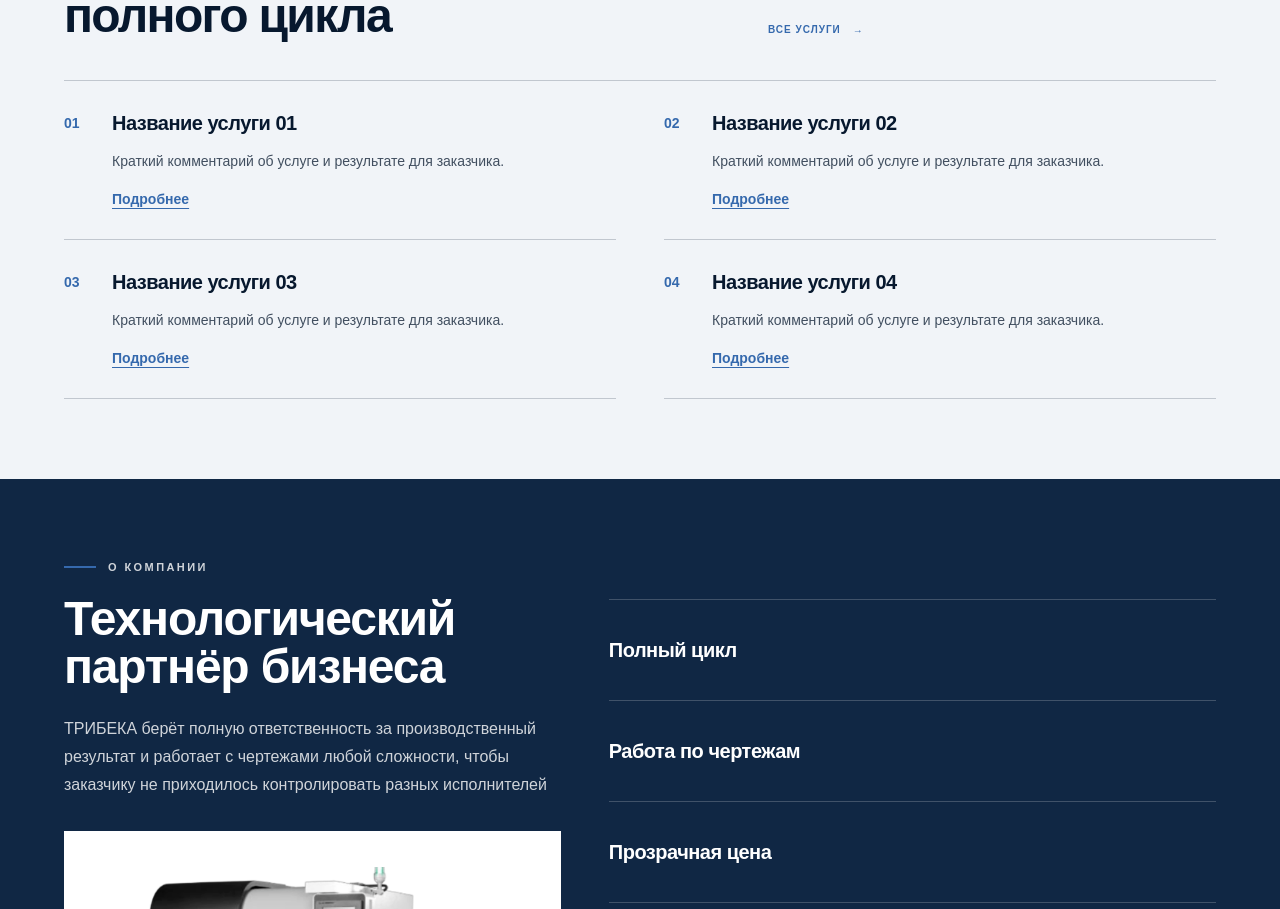
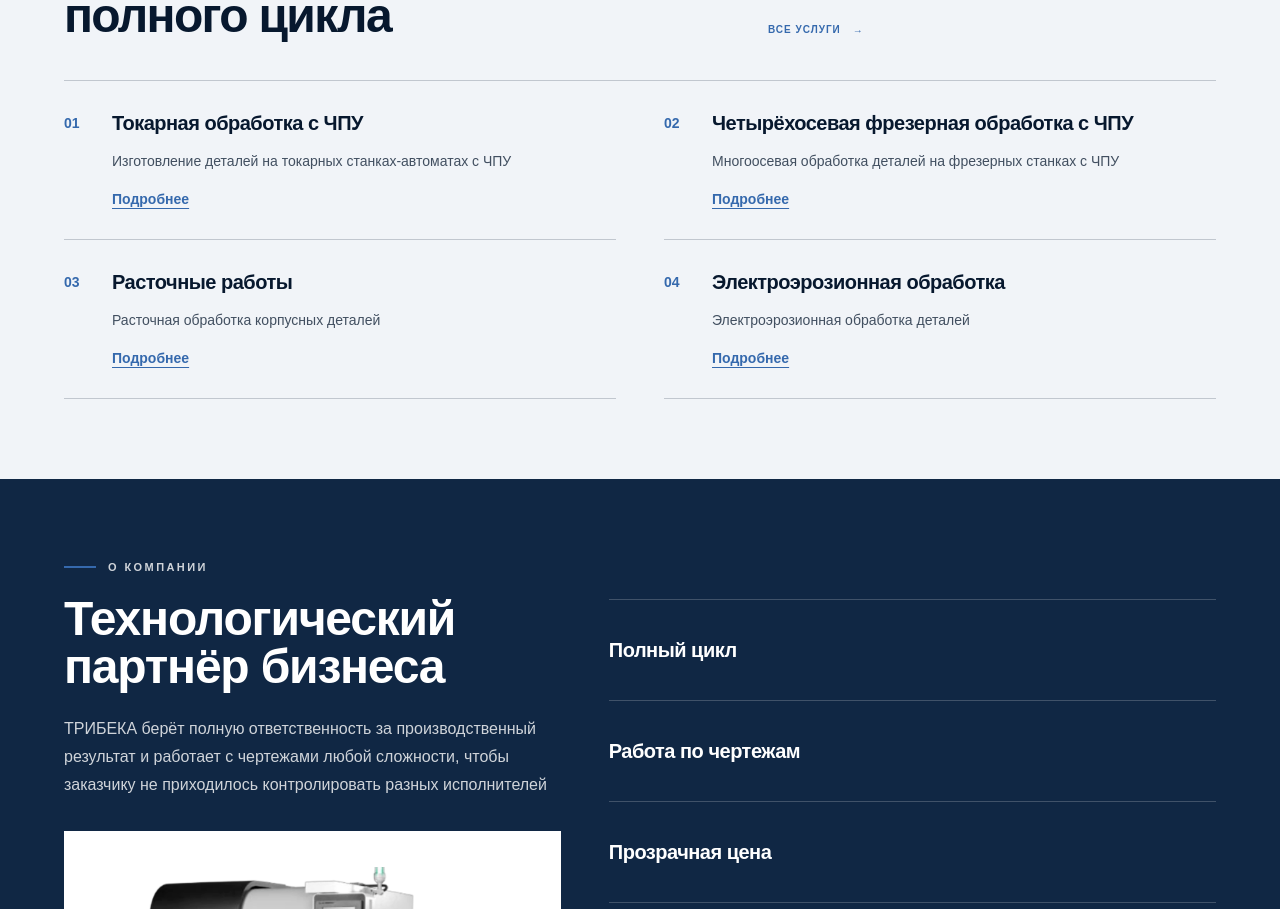
Before and after one commit to sstarovoitovv/tribeka, a React (Vite) app: page / in a window 1280 px wide. Shown: the part 885-1794 px from the top of the page. Built offline with nearby package versions, Linux system fonts and the light colour scheme; no server answers.

Commit message:
Populate ten manufacturing services and supplied specifications

```diff
--- a/src/data/company.js
+++ b/src/data/company.js
@@ -13,23 +13,76 @@ export const advantages = [
   },
 ]
 
-const serviceSlots = ['01', '02', '03', '04', '05', '06', '07', '08']
-
-// Временный контент каталога. Каждый объект можно заменить реальными данными,
-// не меняя разметку карточек и страниц с примерами работ.
-export const serviceGroups = serviceSlots.map((number) => ({
-  id: `service-${number}`,
-  // Keep temporary URLs until actual service names are approved. Then set a
-  // descriptive slug and retain previous slugs in aliases for permanent redirects.
-  slug: `service-${number}`,
-  aliases: [],
-  placeholder: true,
-  number,
-  title: `Название услуги ${number}`,
-  short: 'Краткий комментарий об услуге и результате для заказчика.',
-  details: [
-    'Характеристика услуги 01',
-    'Характеристика услуги 02',
-    'Характеристика услуги 03',
-  ],
-}))
+// Названия и характеристики предоставлены владельцем. Фотографии и примеры
+// ещё не заполнены, поэтому страницы пока сохраняют noindex и прежние URL.
+export const serviceGroups = [
+  {
+    title: 'Токарная обработка с ЧПУ',
+    short: 'Изготовление деталей на токарных станках-автоматах с ЧПУ',
+    details: [
+      'Диаметр детали — до 1000 мм',
+      'Длина детали — до 2000 мм',
+      'Нарезка винтов с длиной резьбы ≈ 2000 мм',
+    ],
+  },
+  {
+    title: 'Четырёхосевая фрезерная обработка с ЧПУ',
+    short: 'Многоосевая обработка деталей на фрезерных станках с ЧПУ',
+    details: ['Габариты детали без перестановки — 800 × 500 мм'],
+  },
+  {
+    title: 'Расточные работы',
+    short: 'Расточная обработка корпусных деталей',
+    details: ['Масса детали — до 1000 кг'],
+  },
+  {
+    title: 'Электроэрозионная обработка',
+    short: 'Электроэрозионная обработка деталей',
+    details: [],
+  },
+  {
+    title: 'Шлифовальные работы',
+    short: 'Обработка на плоско- и круглошлифовальных станках',
+    details: [],
+  },
+  {
+    title: 'Зубофрезерные и шлицефрезерные работы',
+    short: 'Изготовление зубчатых колёс, звёздочек и вариаторных дисков',
+    details: [
+      'Нарезка цилиндрических, червячных и конических зубчатых колёс с прямым и круговым зубом',
+      'Нарезка звёздочек и изготовление вариаторных дисков',
+      'Диаметр деталей — до 800 мм',
+      'Модуль — до 16 мм',
+    ],
+  },
+  {
+    title: 'Холодная листовая штамповка',
+    short: 'Холодная штамповка листового металла',
+    details: [],
+  },
+  {
+    title: 'Сварочные работы',
+    short: 'Сварка чёрных и цветных металлов',
+    details: [],
+  },
+  {
+    title: 'Термообработка',
+    short: 'Обработка на установках ТВЧ и другие виды термообработки',
+    details: ['Цементация, закалка, обжиг, старение и криообработка'],
+  },
+  {
+    title: 'Изготовление штампов',
+    short: 'Штампы для холодной листовой штамповки',
+    details: [],
+  },
+].map((service, index) => {
+  const number = String(index + 1).padStart(2, '0')
+  return {
+    id: `service-${number}`,
+    slug: `service-${number}`,
+    aliases: [],
+    placeholder: true,
+    number,
+    ...service,
+  }
+})
--- a/src/pages/ServiceDetailPage.jsx
+++ b/src/pages/ServiceDetailPage.jsx
@@ -33,16 +33,14 @@ export default function ServiceDetailPage() {
           <div className="mt-8 grid items-start gap-8 lg:grid-cols-[1.15fr_0.85fr]">
             <MediaPlaceholder label="Основное фото услуги" />
             <div className="bg-graphite p-7 text-white sm:p-9">
-              <p className="text-[9px] font-black uppercase tracking-[0.2em] text-signal">Комментарий</p>
+              <p className="text-[9px] font-black uppercase tracking-[0.2em] text-signal">Возможности производства</p>
               <h2 className="mt-4 text-2xl font-black uppercase leading-tight tracking-tight">Описание услуги</h2>
-              <p className="mt-4 max-w-md text-sm leading-7 text-white/55">Здесь будет подробное описание услуги, производственного процесса и результата, который получает заказчик.</p>
-              <div className="mt-7 flex flex-wrap gap-2 border-t border-white/10 pt-6">
-                {service.details.map((detail) => (
-                  <span key={detail} className="w-fit max-w-full bg-white/10 px-3 py-2 text-[9px] font-bold uppercase leading-4 tracking-wide text-white/70">
-                    {detail}
-                  </span>
-                ))}
-              </div>
+              <p className="mt-4 max-w-md text-sm leading-7 text-white/80">{service.short}</p>
+              {service.details.length > 0 && (
+                <ul className="mt-7 space-y-3 border-t border-white/15 pt-6 text-sm leading-6 text-white/85">
+                  {service.details.map((detail) => <li key={detail} className="ml-4 list-disc">{detail}</li>)}
+                </ul>
+              )}
             </div>
           </div>
         </div>
--- a/src/pages/ServicesPage.jsx
+++ b/src/pages/ServicesPage.jsx
@@ -12,14 +12,14 @@ export default function ServicesPage() {
       <PageHero
         eyebrow="Услуги"
         title="Каталог услуг"
-        description="Шаблон раздела: добавьте фотографии, названия, комментарии и характеристики для каждого направления"
+        description="Основные виды производимых работ и возможности оборудования ТРИБЕКА"
       />
 
       <section className="bg-[#f7f7f5] py-16 sm:py-20">
         <div className="container-page">
           <div className="mb-9 max-w-2xl">
-            <p className="eyebrow">Шаблоны карточек</p>
-            <h2 className="mt-4 text-3xl font-black uppercase leading-none tracking-tight sm:text-4xl">Заполните своими материалами</h2>
+            <p className="eyebrow">Производственные возможности</p>
+            <h2 className="mt-4 text-3xl font-black uppercase leading-none tracking-tight sm:text-4xl">Основные виды работ</h2>
           </div>
           <div className="grid items-start gap-5 md:grid-cols-2 xl:grid-cols-3">
             {serviceGroups.map(({ id, slug, number, title, short, details }) => (
@@ -28,7 +28,7 @@ export default function ServicesPage() {
                 id={id}
                 key={number}
                 className="group scroll-mt-28 overflow-hidden border border-ink/10 bg-mist transition-colors duration-150 hover:border-signal"
-                aria-label={`${title}: открыть примеры работ`}
+                aria-label={`${title}: подробнее об услуге`}
               >
                 <MediaPlaceholder label="Фото услуги" compact />
                 <article className="p-6">
@@ -38,15 +38,13 @@ export default function ServicesPage() {
                   </div>
                   <h3 className="mt-5 text-xl font-bold leading-tight tracking-tight">{title}</h3>
                   <p className="mt-3 text-sm leading-6 text-ink/75">{short}</p>
-                  <div className="mt-5 flex flex-wrap gap-2 border-t border-ink/10 pt-5">
-                    {details.map((detail) => (
-                      <span key={detail} className="w-fit max-w-full bg-[#e3e8ef] px-3 py-2 text-xs font-bold uppercase leading-4 tracking-wide text-ink/60">
-                        {detail}
-                      </span>
-                    ))}
-                  </div>
+                  {details.length > 0 && (
+                    <ul className="mt-5 space-y-2 border-t border-ink/10 pt-5 text-sm leading-6 text-ink/75">
+                      {details.map((detail) => <li key={detail} className="ml-4 list-disc marker:text-signal">{detail}</li>)}
+                    </ul>
+                  )}
                   <span className="mt-6 inline-flex items-center gap-2 text-sm font-semibold text-signal">
-                    Смотреть примеры <FiArrowUpRight className="transition-transform duration-500 group-hover:translate-x-1 group-hover:-translate-y-1" size={14} />
+                    Подробнее об услуге <FiArrowUpRight className="transition-transform duration-500 group-hover:translate-x-1 group-hover:-translate-y-1" size={14} />
                   </span>
                 </article>
               </Link>
```
Also changed, not shown: 1 other file (tests, documents, lock files or other folders).
